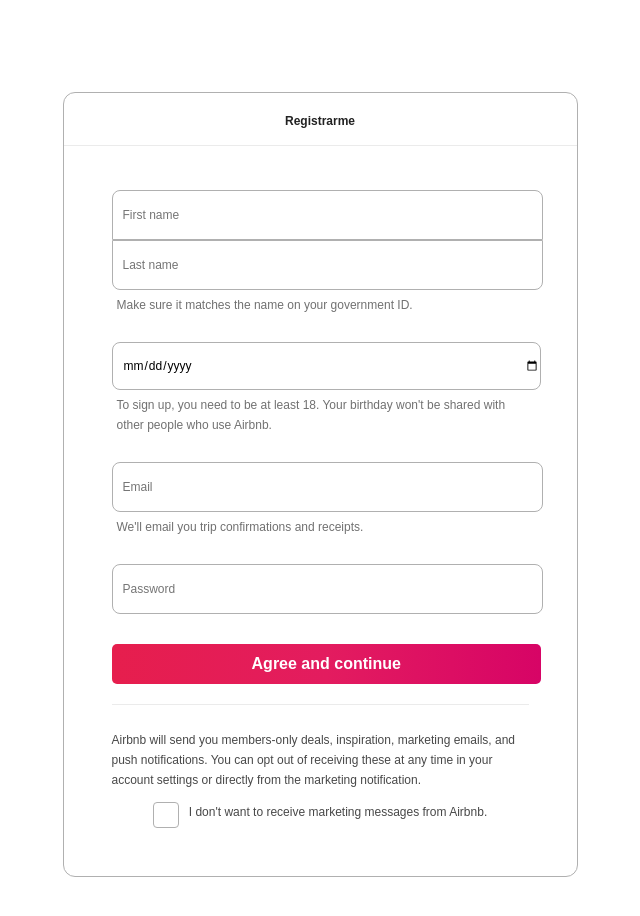
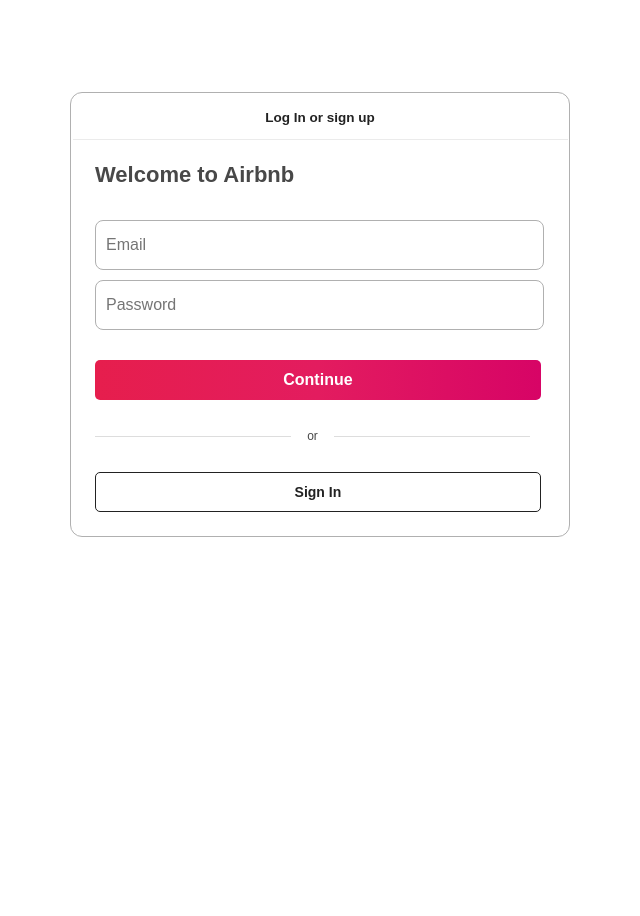
Before and after one commit to Jessaleem/copyairbnb, a React (Create React App) app: page / in a window 1280 px wide. Shown: the top 916 px of the page, without its empty margins (320-960 px from the left). After the commit the page ends 800 px from the top, so only its background shows below. Built offline with nearby package versions, Linux system fonts and the light colour scheme.

Commit message:
feat: add log in form with styles

```diff
--- a/src/App.js
+++ b/src/App.js
@@ -1,11 +1,15 @@
 
 import './App.css';
-import Signinform from './components/Sign-In-form';
+// import Signinform from './components/Sign-In-form';
+import Loginform from './components/Log-In-form';
+
+ {/* <Signinform />    */}
 
 function App() {
   return (
     <div className="App">
-      <Signinform />
+
+      <Loginform />
 
     </div>
   );
--- a/src/components/Log-In-form/index.jsx
+++ b/src/components/Log-In-form/index.jsx
@@ -0,0 +1,31 @@
+import './styles.scss'
+
+function Loginform() {
+
+
+return (
+<body>
+    <section>
+        <div className="Login__container">
+            <div className="Login">
+            <header className="Login_headerbox">
+                <h1>Log In or sign up</h1>
+            </header>
+            <form action="" className="Login__form">
+                <p className="Login__welcome">Welcome to Airbnb</p>
+                <input className="Login__textbox" type="email" name="email" placeholder="Email" />
+                <input className="Login__textbox" type="password" name="password" placeholder="Password" />
+                <button className="Login__btn__continue"><b>Continue</b></button>
+                <div className="Login__divisor">
+                    <p>or</p>
+                </div>
+                <button className="Login__btn__Signin"><b>Sign In</b></button>
+            </form>
+            </div>
+        </div>
+    </section>
+</body>
+
+)
+}
+export default Loginform;
--- /dev/null
+++ b/src/components/Log-In-form/styles.scss
@@ -0,0 +1,160 @@
+.Login__container{
+
+    display: flex;
+    flex-direction: row;
+    justify-content: center;
+    position: relative;
+    padding: 0px;
+    align-items: center;
+}
+
+body{
+    font-family: 'Manrope', sans-serif;
+    font-size: 16px;
+    line-height: 20px;
+    font-weight: 400px;
+    color: #484848;
+    margin: 0;
+}
+
+.Login{
+    position: relative;
+    background: white;
+    width: 100%;
+    max-width: 100%;
+    max-height: 100%;
+    display: flex;
+    flex-direction: column;
+    align-items: center;
+    justify-content: center;
+    padding: 24px;
+
+}
+
+.Login_headerbox{
+
+    display: flex;
+    align-items: center;
+    padding: 0px;
+    flex-direction:column;
+    width: 110%;
+    max-width: 110%;
+    max-height: 100%;
+    margin-top: -20px;
+    border-bottom: 1px solid rgb(235, 235, 235);
+    color: rgb(34, 34, 34);
+    text-size-adjust: 100%;
+    font-size: 9px;
+    font-weight: bold;
+    font-family: 'Manrope', sans-serif;
+
+}
+
+.Login__form{
+
+    padding-right: 15px;
+    flex: 1 1 auto;
+    /* color: rgb(34, 34, 34);
+    font-weight: 600;
+    margin-bottom: 8px; */
+}
+
+.Login__welcome{
+    font-size: 22px;
+    line-height: 26px;
+    font-weight: bold;
+    text-align: left;
+}
+
+.Login__textbox{
+    width: 100%;
+    min-height: 46px;
+    border:solid;
+    border-color: #B0B0B0;
+    border-radius: 8px;
+    border-width: 1px;
+    position: relative;
+    align-items: center;
+    font-size: 1em;
+    font-family: 'Manrope', sans-serif;
+    padding-left: 10px;
+    margin-top: 10px;
+}
+
+.Login__btn__continue{
+    width: 102.5%;
+    min-height: 40px;
+    align-items: center;
+    flex-direction:row;
+    display: block;
+    position: relative;
+    background: linear-gradient(to right, rgb(230, 30, 77) 0%, rgb(227, 28, 95) 50%, rgb(215, 4, 102) 100%);
+    color: rgb(255, 255, 255);
+    border: 0px;
+    border-radius: 5px;
+    margin-top: 30px;
+    font-size: 16px;
+}
+
+.Login__btn__Signin{
+    width: 102.5%;
+    min-height: 40px;
+    align-items: center;
+    flex-direction:row;
+    display: block;
+    position: relative;
+    background: transparent;
+    color: rgb(34, 34, 34);
+    border: 1px solid ;
+    border-radius: 5px;
+    margin-top: 16px;
+    font-size: 14px;
+    font-weight: 600
+}
+
+.Login__divisor{
+    width: 100%;
+    margin-top: 16px;
+    margin-bottom: 16px;
+    font-weight: 400;
+    font-size: 12px;
+    line-height: 16px;
+    display:flex;
+    align-items: center;
+}
+
+.Login__divisor::before{
+    content:"";
+    display: flex;
+    width: 100%;
+    height: 1px;
+    background-color: rgb(221, 221, 221);
+    margin-right: 16px
+}
+
+.Login__divisor::after{
+    content:"";
+    display:block;
+    width: 100%;
+    height: 1px;
+    background-color: rgb(221, 221, 221);
+    margin-left: 16px
+}
+
+@media (min-width:744px) and (min-height:475px){
+
+    .Login__container{
+       padding: 60px;
+       align-items: center;
+    }
+
+    .Login {
+        position: relative;
+        margin-top: 32px;
+        margin-bottom: 32px;
+        width: 100%;
+        max-width: 450px;
+        border-radius: 12px;
+        border: 1px solid #B0B0B0;
+    }
+}
--- a/src/components/Sign-In-form/index.jsx
+++ b/src/components/Sign-In-form/index.jsx
@@ -9,7 +9,7 @@
             <div className="signin__container">
                 <div className="signin">
                 <header className="signin_headerbox">
-                    <h2>Registrarme</h2>
+                    <h2>Sign up</h2>
                 </header>
                 <div action="" className="signin__form">
                     <input className="signin__namebox" type="text" name="names" placeholder="First name" />
```
Also changed, not shown: src/components/Log-In-form/styless.scss (deleted).
